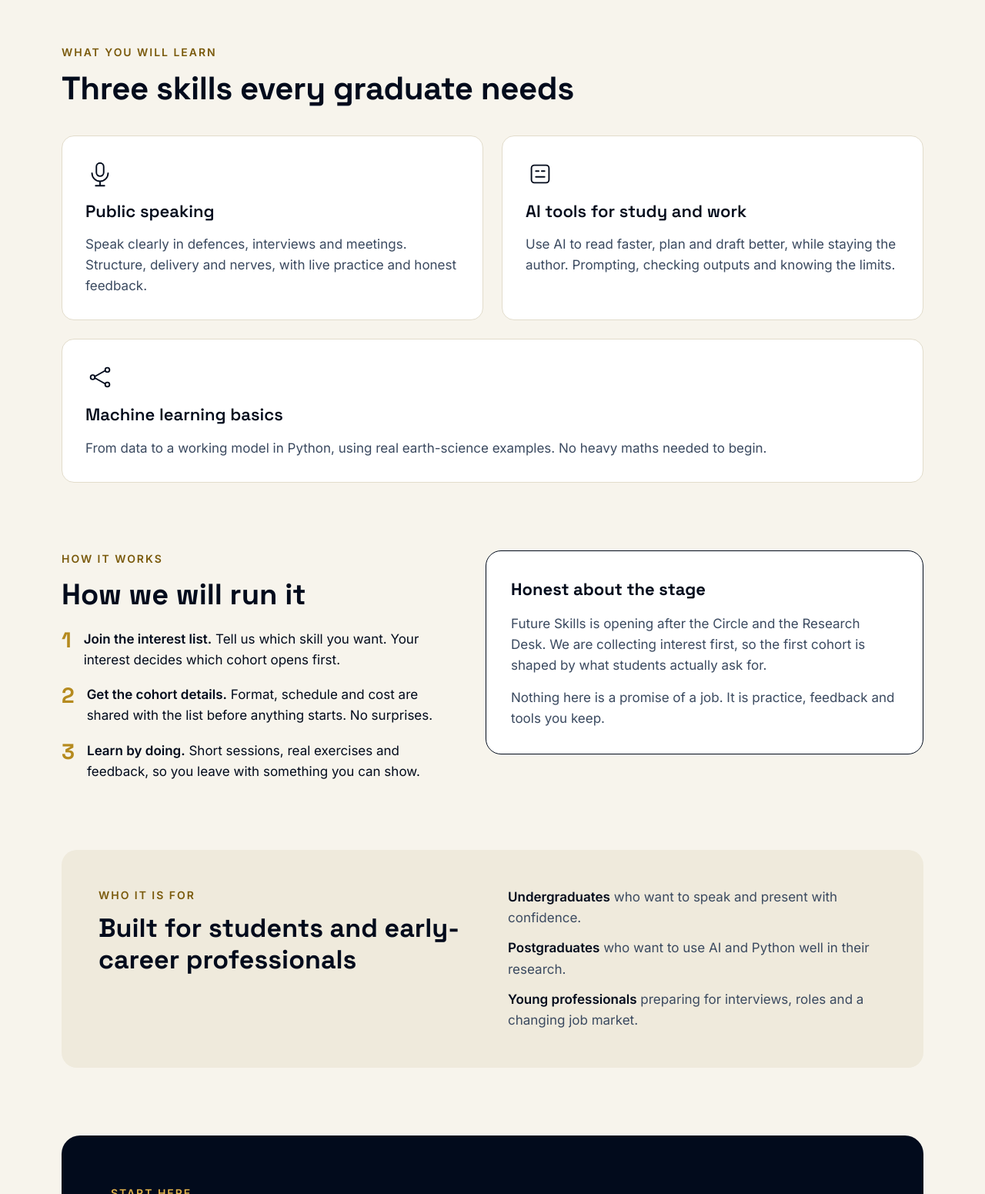
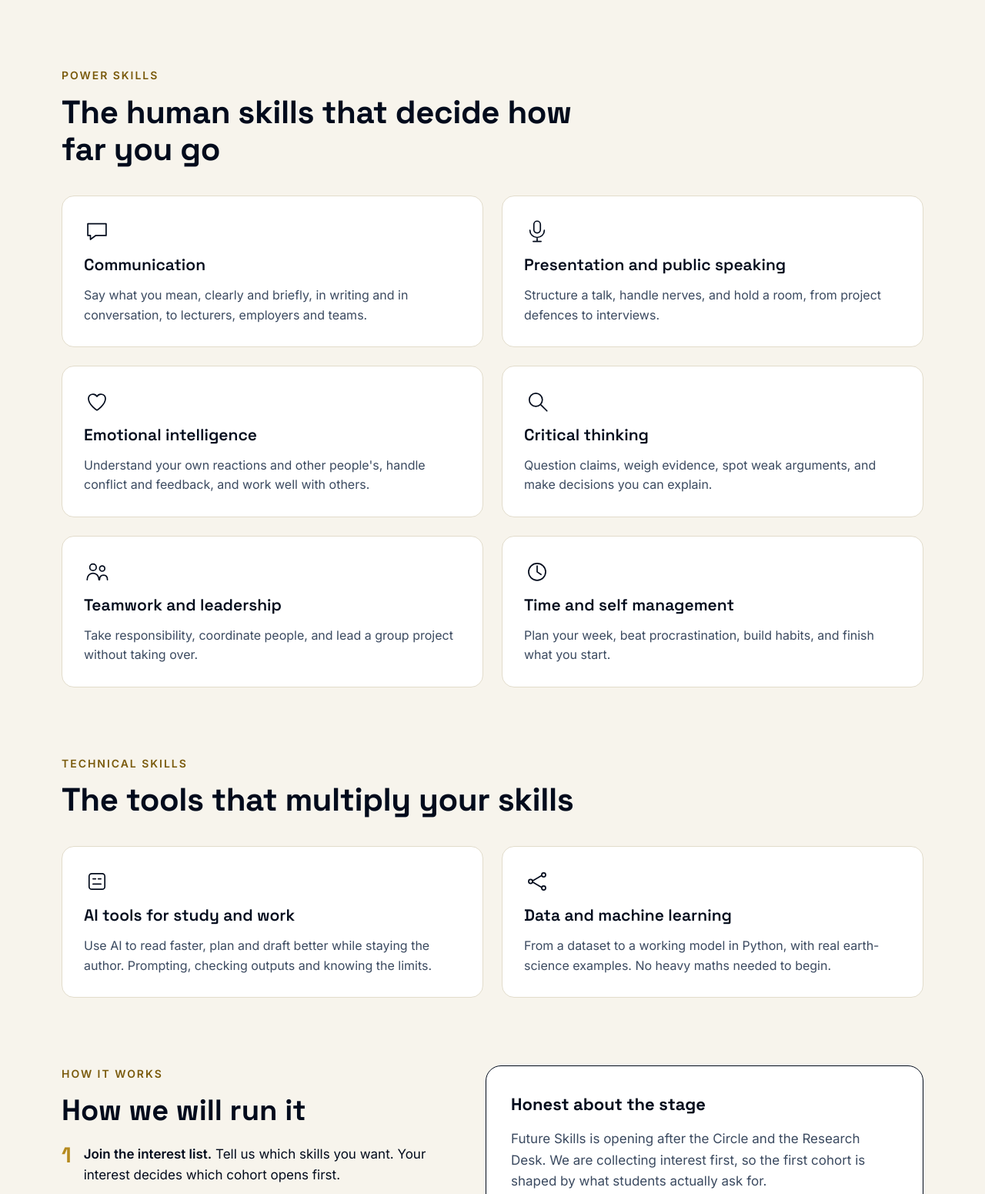
Before and after one commit to Absadiq001/sadiqora-site, a plain HTML site: page future-skills.html in a window 1280 px wide. Shown: the part 640-2191 px from the top of the page at 77% size. Drawn offline with Linux system fonts and the light colour scheme.

Commit message:
Reframe Future Skills around power skills plus AI and data
Co-Authored-By: Claude Sonnet 5.5 <noreply@anthropic.com>
Claude-Session: https://claude.ai/code/session_01ATzzFwR2YN3FTfzi1zn6Lg

```diff
--- a/future-skills.html
+++ b/future-skills.html
@@ -3,10 +3,10 @@
 <head>
 <meta charset="utf-8">
 <meta name="viewport" content="width=device-width, initial-scale=1">
-<title>Sadiqora Future Skills | Public speaking, AI and machine learning</title>
-<meta name="description" content="Practical skills for the next generation of Nigerian students: public speaking, AI tools and machine learning, taught by a geophysicist who builds with them.">
+<title>Sadiqora Future Skills | Power skills, AI and data</title>
+<meta name="description" content="Power skills for students and early-career professionals: communication, critical thinking, emotional intelligence, leadership, AI and data.">
 <meta property="og:title" content="Sadiqora Future Skills">
-<meta property="og:description" content="Public speaking, AI and machine learning for students and early-career professionals.">
+<meta property="og:description" content="Power skills, AI and data skills for students and early-career professionals.">
 <meta property="og:type" content="website">
 <meta property="og:image" content="images/sadiqora-mark.png">
 <meta name="theme-color" content="#020B1C">
@@ -39,10 +39,10 @@ img{max-width:100%}
 <div style="max-width: 1120px; margin: 0 auto; padding: 56px 24px 88px; display: flex; flex-wrap: wrap; align-items: center; gap: 48px">
 <div style="flex: 999 1 460px; min-width: 0; display: flex; flex-direction: column; gap: 24px">
 <div style="color: #E3B34C; font-weight: 600; font-size: 14px; letter-spacing: 0.14em; text-transform: uppercase">Sadiqora Future Skills</div>
-<h1 style="margin: 0; font-family: 'Space Grotesk', sans-serif; font-weight: 700; font-size: clamp(38px, 5.6vw, 62px); line-height: 1.06; letter-spacing: -0.02em">Skills that outlast the degree.</h1>
-<p style="margin: 0; font-size: 19px; color: #D5DBE6; max-width: 580px">Practical training in public speaking, AI tools and machine learning for students and early-career professionals, taught by someone who uses them on real projects.</p>
+<h1 style="margin: 0; font-family: 'Space Grotesk', sans-serif; font-weight: 700; font-size: clamp(38px, 5.6vw, 62px); line-height: 1.06; letter-spacing: -0.02em">Power skills for the next generation.</h1>
+<p style="margin: 0; font-size: 19px; color: #D5DBE6; max-width: 580px">Practical training in the skills employers keep asking for: communication, critical thinking, emotional intelligence, leadership, plus AI and data, for students and early-career professionals.</p>
 <div style="display: flex; flex-wrap: wrap; align-items: center; gap: 20px">
-<a href="https://wa.me/2348148506614?text=Hello%20Abubakar%2C%20please%20add%20me%20to%20the%20Sadiqora%20Future%20Skills%20interest%20list.%0A%0AName%3A%20%0AI%20am%20interested%20in%3A%20(public%20speaking%20%2F%20AI%20%2F%20machine%20learning)" style="display: inline-flex; align-items: center; gap: 10px; min-height: 56px; padding: 0 30px; background: #E3B34C; border-radius: 999px; color: #020B1C; font-weight: 600; font-size: 18px; text-decoration: none">Join the interest list on WhatsApp
+<a href="https://wa.me/2348148506614?text=Hello%20Abubakar%2C%20please%20add%20me%20to%20the%20Sadiqora%20Future%20Skills%20interest%20list.%0A%0AName%3A%20%0AI%20am%20interested%20in%3A%20(communication%20%2F%20presentation%20%2F%20critical%20thinking%20%2F%20leadership%20%2F%20AI%20%2F%20data)" style="display: inline-flex; align-items: center; gap: 10px; min-height: 56px; padding: 0 30px; background: #E3B34C; border-radius: 999px; color: #020B1C; font-weight: 600; font-size: 18px; text-decoration: none">Join the interest list on WhatsApp
 <svg aria-hidden="true" width="20" height="20" viewBox="0 0 20 20" fill="none" stroke="#020B1C" stroke-width="2" stroke-linecap="round" stroke-linejoin="round"><path d="M4 10h12M11 5l5 5-5 5"></path></svg>
 </a>
 <a href="mailto:sadiqorahelpdesk@gmail.com?subject=Future%20Skills%20interest" style="color: #E3B34C; font-weight: 600; font-size: 16px">or email us</a>
@@ -50,8 +50,8 @@ img{max-width:100%}
 </div>
 <div style="flex: 1 1 300px; min-width: 0; border: 1.5px solid #E3B34C; border-radius: 20px; padding: 32px; display: flex; flex-direction: column; gap: 12px">
 <div style="color: #E3B34C; font-weight: 600; font-size: 13px; letter-spacing: 0.14em; text-transform: uppercase">Learn from practice</div>
-<div style="font-family: 'Space Grotesk', sans-serif; font-weight: 600; font-size: 24px; line-height: 1.25">Taught by someone who builds with these tools</div>
-<div style="font-size: 15px; color: #D5DBE6">RegolithSense applies machine learning to airborne survey data to rank exploration targets in Nasarawa State. The same skills are what this school teaches.</div>
+<div style="font-family: 'Space Grotesk', sans-serif; font-weight: 600; font-size: 24px; line-height: 1.25">Taught by someone who uses them in practice</div>
+<div style="font-size: 15px; color: #D5DBE6">Abubakar mentors graduates, leads tutorial groups of about 300 students, and builds tools like RegolithSense. These are the skills he teaches.</div>
 <a href="https://absadiq001-regolith-sense-app-xvaabs.streamlit.app/" style="color: #E3B34C; font-weight: 600; font-size: 15px">See the live app</a>
 </div>
 </div>
@@ -59,27 +59,58 @@ img{max-width:100%}
 
 <section style="max-width: 1120px; margin: 0 auto; padding: 88px 24px 0; display: flex; flex-direction: column; gap: 36px">
 <div style="display: flex; flex-direction: column; gap: 12px; max-width: 680px">
-<div style="color: #7A5A0C; font-weight: 600; font-size: 14px; letter-spacing: 0.14em; text-transform: uppercase">What you will learn</div>
-<h2 style="margin: 0; font-family: 'Space Grotesk', sans-serif; font-weight: 700; font-size: clamp(30px, 4vw, 42px); line-height: 1.15; letter-spacing: -0.01em">Three skills every graduate needs</h2>
+<div style="color: #7A5A0C; font-weight: 600; font-size: 14px; letter-spacing: 0.14em; text-transform: uppercase">Power skills</div>
+<h2 style="margin: 0; font-family: 'Space Grotesk', sans-serif; font-weight: 700; font-size: clamp(30px, 4vw, 42px); line-height: 1.15; letter-spacing: -0.01em">The human skills that decide how far you go</h2>
 </div>
 <div style="display: flex; flex-wrap: wrap; gap: 24px">
-
-<div style="flex: 1 1 320px; min-width: 0; background: #FFFFFF; border: 1px solid #E2DCCB; border-radius: 16px; padding: 30px; display: flex; flex-direction: column; gap: 12px">
-<svg aria-hidden="true" width="38" height="38" viewBox="0 0 40 40" fill="none" stroke="#020B1C" stroke-width="2" stroke-linecap="round" stroke-linejoin="round"><rect x="15" y="5" width="10" height="18" rx="5"></rect><path d="M9 19a11 11 0 0 0 22 0M20 30v6M14 36h12"></path></svg>
-<h3 style="margin: 0; font-family: 'Space Grotesk', sans-serif; font-weight: 600; font-size: 22px">Public speaking</h3>
-<p style="margin: 0; color: #3B4A60">Speak clearly in defences, interviews and meetings. Structure, delivery and nerves, with live practice and honest feedback.</p>
+<div style="flex: 1 1 300px; min-width: 0; background: #FFFFFF; border: 1px solid #E2DCCB; border-radius: 16px; padding: 28px; display: flex; flex-direction: column; gap: 10px">
+<svg aria-hidden="true" width="34" height="34" viewBox="0 0 40 40" fill="none" stroke="#020B1C" stroke-width="2" stroke-linecap="round" stroke-linejoin="round"><path d="M6 9h28v18H18l-8 6v-6H6z"></path></svg>
+<h3 style="margin: 0; font-family: 'Space Grotesk', sans-serif; font-weight: 600; font-size: 21px">Communication</h3>
+<p style="margin: 0; color: #3B4A60; font-size: 16px">Say what you mean, clearly and briefly, in writing and in conversation, to lecturers, employers and teams.</p>
 </div>
-<div style="flex: 1 1 320px; min-width: 0; background: #FFFFFF; border: 1px solid #E2DCCB; border-radius: 16px; padding: 30px; display: flex; flex-direction: column; gap: 12px">
-<svg aria-hidden="true" width="38" height="38" viewBox="0 0 40 40" fill="none" stroke="#020B1C" stroke-width="2" stroke-linecap="round" stroke-linejoin="round"><rect x="8" y="8" width="24" height="24" rx="4"></rect><path d="M14 16h4M22 16h4M14 24h12"></path></svg>
-<h3 style="margin: 0; font-family: 'Space Grotesk', sans-serif; font-weight: 600; font-size: 22px">AI tools for study and work</h3>
-<p style="margin: 0; color: #3B4A60">Use AI to read faster, plan and draft better, while staying the author. Prompting, checking outputs and knowing the limits.</p>
+<div style="flex: 1 1 300px; min-width: 0; background: #FFFFFF; border: 1px solid #E2DCCB; border-radius: 16px; padding: 28px; display: flex; flex-direction: column; gap: 10px">
+<svg aria-hidden="true" width="34" height="34" viewBox="0 0 40 40" fill="none" stroke="#020B1C" stroke-width="2" stroke-linecap="round" stroke-linejoin="round"><rect x="15" y="5" width="10" height="18" rx="5"></rect><path d="M9 19a11 11 0 0 0 22 0M20 30v6M14 36h12"></path></svg>
+<h3 style="margin: 0; font-family: 'Space Grotesk', sans-serif; font-weight: 600; font-size: 21px">Presentation and public speaking</h3>
+<p style="margin: 0; color: #3B4A60; font-size: 16px">Structure a talk, handle nerves, and hold a room, from project defences to interviews.</p>
 </div>
-<div style="flex: 1 1 320px; min-width: 0; background: #FFFFFF; border: 1px solid #E2DCCB; border-radius: 16px; padding: 30px; display: flex; flex-direction: column; gap: 12px">
-<svg aria-hidden="true" width="38" height="38" viewBox="0 0 40 40" fill="none" stroke="#020B1C" stroke-width="2" stroke-linecap="round" stroke-linejoin="round"><circle cx="10" cy="20" r="3"></circle><circle cx="30" cy="10" r="3"></circle><circle cx="30" cy="30" r="3"></circle><path d="M13 19l14-8M13 21l14 8"></path></svg>
-<h3 style="margin: 0; font-family: 'Space Grotesk', sans-serif; font-weight: 600; font-size: 22px">Machine learning basics</h3>
-<p style="margin: 0; color: #3B4A60">From data to a working model in Python, using real earth-science examples. No heavy maths needed to begin.</p>
+<div style="flex: 1 1 300px; min-width: 0; background: #FFFFFF; border: 1px solid #E2DCCB; border-radius: 16px; padding: 28px; display: flex; flex-direction: column; gap: 10px">
+<svg aria-hidden="true" width="34" height="34" viewBox="0 0 40 40" fill="none" stroke="#020B1C" stroke-width="2" stroke-linecap="round" stroke-linejoin="round"><path d="M20 34s-13-8-13-18a7 7 0 0 1 13-3 7 7 0 0 1 13 3c0 10-13 18-13 18z"></path></svg>
+<h3 style="margin: 0; font-family: 'Space Grotesk', sans-serif; font-weight: 600; font-size: 21px">Emotional intelligence</h3>
+<p style="margin: 0; color: #3B4A60; font-size: 16px">Understand your own reactions and other people's, handle conflict and feedback, and work well with others.</p>
 </div>
-
+<div style="flex: 1 1 300px; min-width: 0; background: #FFFFFF; border: 1px solid #E2DCCB; border-radius: 16px; padding: 28px; display: flex; flex-direction: column; gap: 10px">
+<svg aria-hidden="true" width="34" height="34" viewBox="0 0 40 40" fill="none" stroke="#020B1C" stroke-width="2" stroke-linecap="round" stroke-linejoin="round"><circle cx="18" cy="18" r="10"></circle><path d="M26 26l9 9"></path></svg>
+<h3 style="margin: 0; font-family: 'Space Grotesk', sans-serif; font-weight: 600; font-size: 21px">Critical thinking</h3>
+<p style="margin: 0; color: #3B4A60; font-size: 16px">Question claims, weigh evidence, spot weak arguments, and make decisions you can explain.</p>
+</div>
+<div style="flex: 1 1 300px; min-width: 0; background: #FFFFFF; border: 1px solid #E2DCCB; border-radius: 16px; padding: 28px; display: flex; flex-direction: column; gap: 10px">
+<svg aria-hidden="true" width="34" height="34" viewBox="0 0 40 40" fill="none" stroke="#020B1C" stroke-width="2" stroke-linecap="round" stroke-linejoin="round"><circle cx="14" cy="14" r="5"></circle><circle cx="28" cy="16" r="4"></circle><path d="M5 33c0-6 4-10 9-10s9 4 9 10M24 33c0-4 2-7 6-7s6 3 6 7"></path></svg>
+<h3 style="margin: 0; font-family: 'Space Grotesk', sans-serif; font-weight: 600; font-size: 21px">Teamwork and leadership</h3>
+<p style="margin: 0; color: #3B4A60; font-size: 16px">Take responsibility, coordinate people, and lead a group project without taking over.</p>
+</div>
+<div style="flex: 1 1 300px; min-width: 0; background: #FFFFFF; border: 1px solid #E2DCCB; border-radius: 16px; padding: 28px; display: flex; flex-direction: column; gap: 10px">
+<svg aria-hidden="true" width="34" height="34" viewBox="0 0 40 40" fill="none" stroke="#020B1C" stroke-width="2" stroke-linecap="round" stroke-linejoin="round"><circle cx="20" cy="21" r="13"></circle><path d="M20 12v9l6 4"></path></svg>
+<h3 style="margin: 0; font-family: 'Space Grotesk', sans-serif; font-weight: 600; font-size: 21px">Time and self management</h3>
+<p style="margin: 0; color: #3B4A60; font-size: 16px">Plan your week, beat procrastination, build habits, and finish what you start.</p>
+</div>
+</div>
+</section>
+<section style="max-width: 1120px; margin: 0 auto; padding: 88px 24px 0; display: flex; flex-direction: column; gap: 36px">
+<div style="display: flex; flex-direction: column; gap: 12px; max-width: 680px">
+<div style="color: #7A5A0C; font-weight: 600; font-size: 14px; letter-spacing: 0.14em; text-transform: uppercase">Technical skills</div>
+<h2 style="margin: 0; font-family: 'Space Grotesk', sans-serif; font-weight: 700; font-size: clamp(30px, 4vw, 42px); line-height: 1.15; letter-spacing: -0.01em">The tools that multiply your skills</h2>
+</div>
+<div style="display: flex; flex-wrap: wrap; gap: 24px">
+<div style="flex: 1 1 300px; min-width: 0; background: #FFFFFF; border: 1px solid #E2DCCB; border-radius: 16px; padding: 28px; display: flex; flex-direction: column; gap: 10px">
+<svg aria-hidden="true" width="34" height="34" viewBox="0 0 40 40" fill="none" stroke="#020B1C" stroke-width="2" stroke-linecap="round" stroke-linejoin="round"><rect x="8" y="8" width="24" height="24" rx="4"></rect><path d="M14 16h4M22 16h4M14 24h12"></path></svg>
+<h3 style="margin: 0; font-family: 'Space Grotesk', sans-serif; font-weight: 600; font-size: 21px">AI tools for study and work</h3>
+<p style="margin: 0; color: #3B4A60; font-size: 16px">Use AI to read faster, plan and draft better while staying the author. Prompting, checking outputs and knowing the limits.</p>
+</div>
+<div style="flex: 1 1 300px; min-width: 0; background: #FFFFFF; border: 1px solid #E2DCCB; border-radius: 16px; padding: 28px; display: flex; flex-direction: column; gap: 10px">
+<svg aria-hidden="true" width="34" height="34" viewBox="0 0 40 40" fill="none" stroke="#020B1C" stroke-width="2" stroke-linecap="round" stroke-linejoin="round"><circle cx="10" cy="20" r="3"></circle><circle cx="30" cy="10" r="3"></circle><circle cx="30" cy="30" r="3"></circle><path d="M13 19l14-8M13 21l14 8"></path></svg>
+<h3 style="margin: 0; font-family: 'Space Grotesk', sans-serif; font-weight: 600; font-size: 21px">Data and machine learning</h3>
+<p style="margin: 0; color: #3B4A60; font-size: 16px">From a dataset to a working model in Python, with real earth-science examples. No heavy maths needed to begin.</p>
+</div>
 </div>
 </section>
 
@@ -88,7 +119,7 @@ img{max-width:100%}
 <div style="color: #7A5A0C; font-weight: 600; font-size: 14px; letter-spacing: 0.14em; text-transform: uppercase">How it works</div>
 <h2 style="margin: 0; font-family: 'Space Grotesk', sans-serif; font-weight: 700; font-size: clamp(28px, 3.6vw, 38px); line-height: 1.15">How we will run it</h2>
 <ol style="margin: 8px 0 0; padding: 0; list-style: none; display: flex; flex-direction: column; gap: 18px">
-<li style="display: flex; gap: 16px"><span style="font-family: 'Space Grotesk', sans-serif; font-weight: 700; font-size: 28px; color: #B58A1E; line-height: 1">1</span><span><strong>Join the interest list.</strong> Tell us which skill you want. Your interest decides which cohort opens first.</span></li>
+<li style="display: flex; gap: 16px"><span style="font-family: 'Space Grotesk', sans-serif; font-weight: 700; font-size: 28px; color: #B58A1E; line-height: 1">1</span><span><strong>Join the interest list.</strong> Tell us which skills you want. Your interest decides which cohort opens first.</span></li>
 <li style="display: flex; gap: 16px"><span style="font-family: 'Space Grotesk', sans-serif; font-weight: 700; font-size: 28px; color: #B58A1E; line-height: 1">2</span><span><strong>Get the cohort details.</strong> Format, schedule and cost are shared with the list before anything starts. No surprises.</span></li>
 <li style="display: flex; gap: 16px"><span style="font-family: 'Space Grotesk', sans-serif; font-weight: 700; font-size: 28px; color: #B58A1E; line-height: 1">3</span><span><strong>Learn by doing.</strong> Short sessions, real exercises and feedback, so you leave with something you can show.</span></li>
 </ol>
@@ -107,8 +138,8 @@ img{max-width:100%}
 <h2 style="margin: 0; font-family: 'Space Grotesk', sans-serif; font-weight: 700; font-size: clamp(26px, 3.4vw, 34px); line-height: 1.2">Built for students and early-career professionals</h2>
 </div>
 <ul style="flex: 1 1 320px; min-width: 0; margin: 0; padding: 0; list-style: none; display: flex; flex-direction: column; gap: 12px; color: #3B4A60">
-<li><strong style="color: #020B1C">Undergraduates</strong> who want to speak and present with confidence.</li>
-<li><strong style="color: #020B1C">Postgraduates</strong> who want to use AI and Python well in their research.</li>
+<li><strong style="color: #020B1C">Undergraduates</strong> who want to communicate and present with confidence.</li>
+<li><strong style="color: #020B1C">Postgraduates</strong> who want to think critically and use AI and Python well.</li>
 <li><strong style="color: #020B1C">Young professionals</strong> preparing for interviews, roles and a changing job market.</li>
 </ul>
 </div>
@@ -119,10 +150,10 @@ img{max-width:100%}
 <div style="flex: 999 1 400px; min-width: 0; display: flex; flex-direction: column; gap: 16px">
 <div style="color: #E3B34C; font-weight: 600; font-size: 14px; letter-spacing: 0.14em; text-transform: uppercase">Start here</div>
 <h2 style="margin: 0; font-family: 'Space Grotesk', sans-serif; font-weight: 700; font-size: clamp(28px, 4vw, 42px); line-height: 1.12">Tell us what you want to learn.</h2>
-<p style="margin: 0; color: #D5DBE6; max-width: 540px">One message is enough: your name and which skill interests you. Circle members get the news first.</p>
+<p style="margin: 0; color: #D5DBE6; max-width: 540px">One message is enough: your name and which skills interest you. Circle members get the news first.</p>
 </div>
 <div style="flex: 1 1 280px; min-width: 0; display: flex; flex-direction: column; gap: 14px; align-items: flex-start">
-<a href="https://wa.me/2348148506614?text=Hello%20Abubakar%2C%20please%20add%20me%20to%20the%20Sadiqora%20Future%20Skills%20interest%20list.%0A%0AName%3A%20%0AI%20am%20interested%20in%3A%20(public%20speaking%20%2F%20AI%20%2F%20machine%20learning)" style="display: inline-flex; align-items: center; gap: 10px; min-height: 60px; padding: 0 34px; background: #E3B34C; border-radius: 999px; color: #020B1C; font-weight: 600; font-size: 19px; text-decoration: none">Message on WhatsApp
+<a href="https://wa.me/2348148506614?text=Hello%20Abubakar%2C%20please%20add%20me%20to%20the%20Sadiqora%20Future%20Skills%20interest%20list.%0A%0AName%3A%20%0AI%20am%20interested%20in%3A%20(communication%20%2F%20presentation%20%2F%20critical%20thinking%20%2F%20leadership%20%2F%20AI%20%2F%20data)" style="display: inline-flex; align-items: center; gap: 10px; min-height: 60px; padding: 0 34px; background: #E3B34C; border-radius: 999px; color: #020B1C; font-weight: 600; font-size: 19px; text-decoration: none">Message on WhatsApp
 <svg aria-hidden="true" width="20" height="20" viewBox="0 0 20 20" fill="none" stroke="#020B1C" stroke-width="2" stroke-linecap="round" stroke-linejoin="round"><path d="M4 10h12M11 5l5 5-5 5"></path></svg>
 </a>
 <a href="mailto:sadiqorahelpdesk@gmail.com?subject=Future%20Skills%20interest" style="color: #E3B34C; font-weight: 600">sadiqorahelpdesk@gmail.com</a>
```
Also changed, not shown: index.html (+1 -1 lines).
